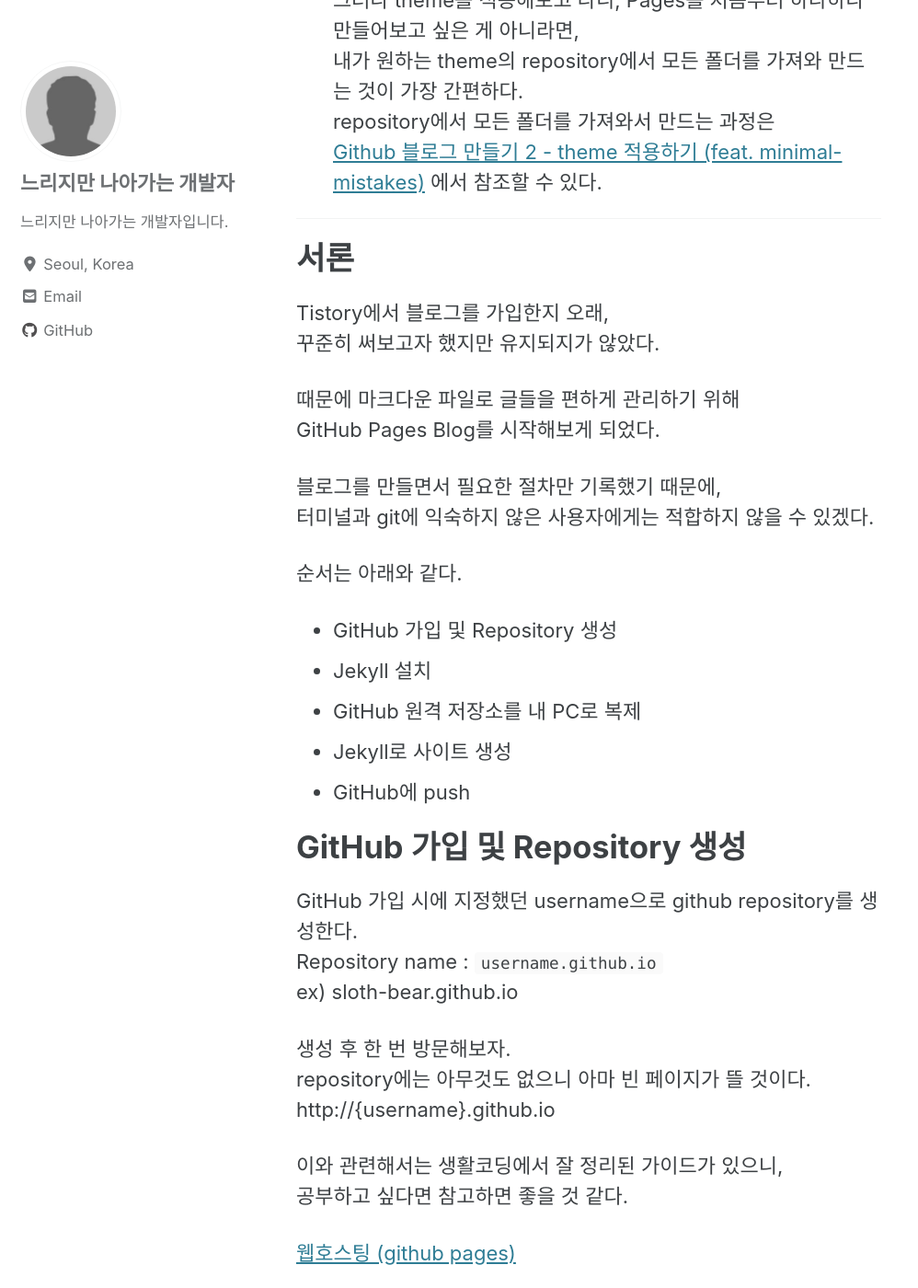
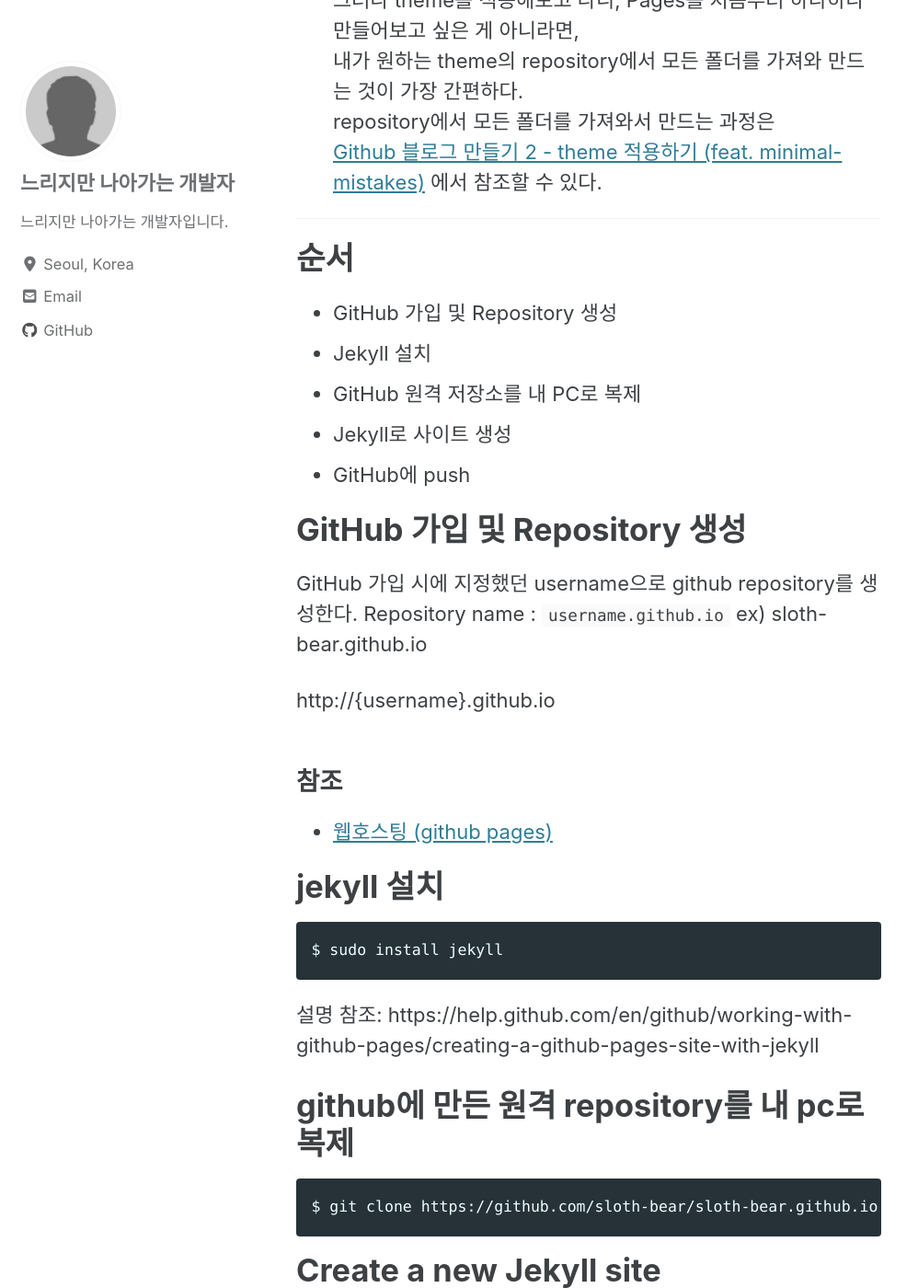
Before and after one commit to sloth-bear/sloth-bear.github.io, a Jekyll site: the page built from _posts/2020-03-21-how-to-create-github-blog.md, in a window 1280 px wide and 1400 px high, scrolled down 474 px. Shown: the whole window at 92% size, without its empty margins (0-998 px from the left). Built offline with Jekyll 4.4.1, drawn with Linux system fonts in a browser that asks for light colours; cached includes are drawn as plain includes; nearby versions of some CDN libraries; some of the changed text lies outside the part shown.

Commit message:
Update 2020-03-21-how-to-create-github-blog.md
Remove unnecessary phrases

````diff
--- a/_posts/2020-03-21-how-to-create-github-blog.md
+++ b/_posts/2020-03-21-how-to-create-github-blog.md
@@ -4,14 +4,14 @@
 date: 2020-03-21 16:34:00 +0900
 categories: blog
 tags: jekyll github
+
 ---
 
 
 
 # GitHub Blog 생성하기
+
 > Github blog를 생성하기 위한 단계 기록
-
-
 
 * __2020-03-22 추가__
   GitHub Pages Blogs를 만들기 위해 Jekyll를 비롯해 여러 패키지들을 설치했다.
@@ -24,19 +24,7 @@
 
 
 
-# 서론
-
-Tistory에서 블로그를 가입한지 오래,
-꾸준히 써보고자 했지만 유지되지가 않았다.
-
-때문에 마크다운 파일로 글들을 편하게 관리하기 위해
-GitHub Pages Blog를 시작해보게 되었다.
-
-블로그를 만들면서 필요한 절차만 기록했기 때문에,
-터미널과 git에 익숙하지 않은 사용자에게는 적합하지 않을 수 있겠다.
-
-
-순서는 아래와 같다.
+# 순서
 
 * GitHub 가입 및 Repository 생성
 * Jekyll 설치
@@ -47,24 +35,22 @@
 
 
 # GitHub 가입 및 Repository 생성
+
 GitHub 가입 시에 지정했던 username으로 github repository를 생성한다.
 Repository name : `username.github.io`
 ex) sloth-bear.github.io
 
-생성 후 한 번 방문해보자.
-repository에는 아무것도 없으니 아마 빈 페이지가 뜰 것이다.
 http://{username}.github.io
 
-이와 관련해서는 생활코딩에서 잘 정리된 가이드가 있으니,
-공부하고 싶다면 참고하면 좋을 것 같다.
 
-<a href="https://opentutorials.org/course/3084/18891" target="_blank">웹호스팅 (github pages)</a>
+
+## 참조
+
+- <a href="https://opentutorials.org/course/3084/18891" target="_blank">웹호스팅 (github pages)</a>
 
 
 
 # jekyll 설치
-GitHub Pages site를 만들기 위해 `Jekyll`를 사용했다.
-설치부터 해보자.
 
 ```
 $ sudo install jekyll
@@ -76,6 +62,7 @@
 
 
 # github에 만든 원격 repository를 내 pc로 복제
+
 ```
 $ git clone https://github.com/sloth-bear/sloth-bear.github.io.git
 ```
@@ -83,6 +70,7 @@
 
 
 # Create a new Jekyll site
+
 ```
 $ jekyll new .
 
@@ -98,6 +86,7 @@
 
 
 # Test to serve
+
 ```
 $ jekyll serve
 ```
@@ -107,6 +96,7 @@
 
 
 # git push
+
 ```
 $ git add .
 $ git commit -m "init github pages"
@@ -116,28 +106,22 @@
 
 
 # github pages 접속 테스트
+
 https://sloth-bear.github.io/
-
-정상적으로 만들어진 것을 확인할 수 있다.
 
 
 
 # 글쓰기
-마크다운을 사용해 글을 작성했다. 파일명은 `2020-03-21-how-to-create-github-blog.md` 이다.
-현재 보여지고 있는 이 게시물이다.
-이 파일을 repository 내의 `_post` 폴더에 넣어두었다.
+
+- `_post`에 마크다운을 사용해 작성
+- 파일명: `2020-03-21-how-to-create-github-blog.md`
 
 
 
 # Git Push
+
 ```
 $ git add .
 $ git commit -m "Create a new post"
 $ git push
 ```
-
-
-
-# 마무리
-GitHub를 통해 어떻게 블로그를 만드는지 간단하게 정리해보았다.
-첫 포스팅도 해보았으니 차차 블로그 스타일을 다듬고 편의성을 갖춰나가야겠다.
````
